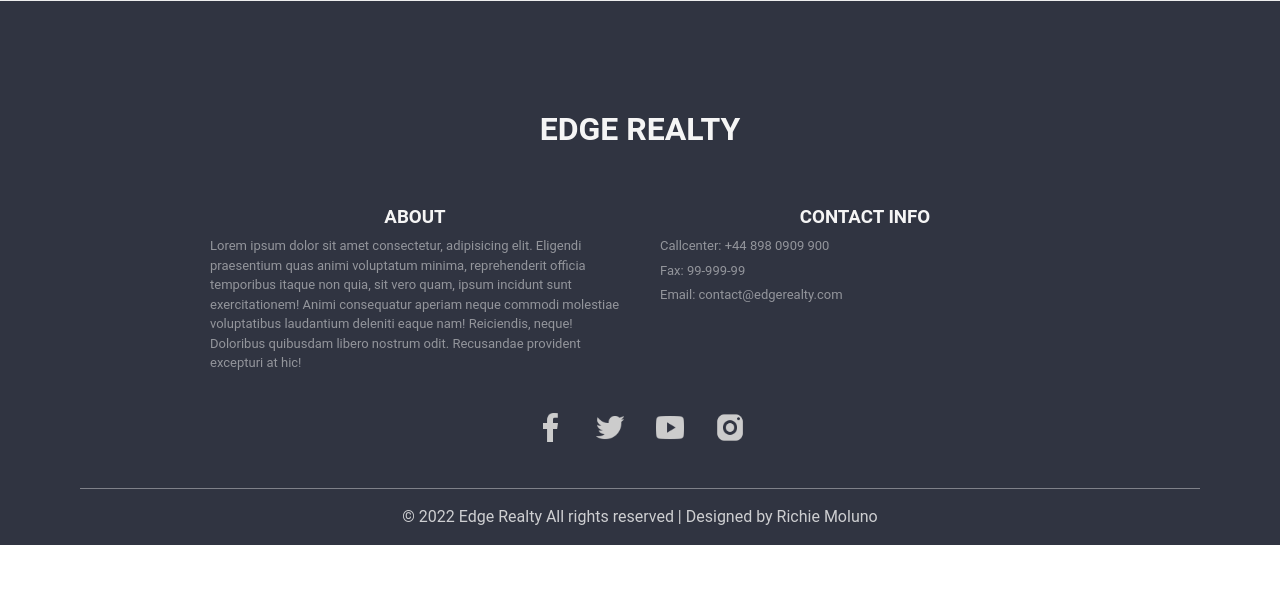
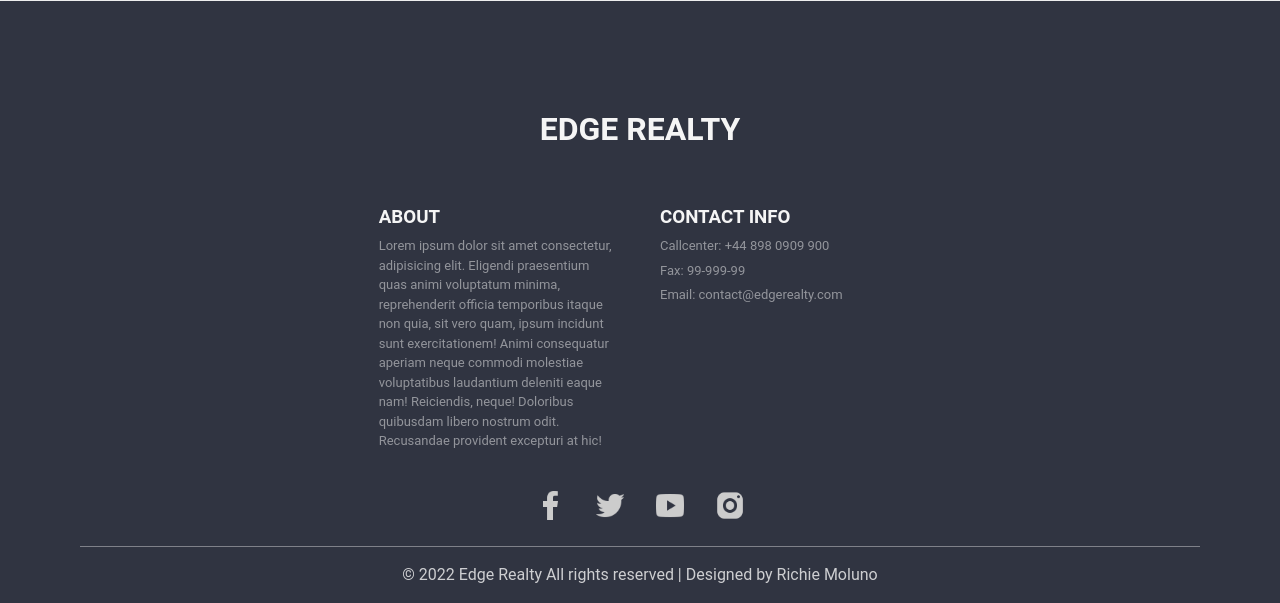
Before and after one commit to RealRichi3/Real-Estate, a PHP site: page / in a window 1280 px wide. Shown: the part 5396-5999 px from the top of the page. Before the commit the page ends 5941 px from the top, so only its background shows below. Run offline with PHP 8.4, Linux system fonts and the light colour scheme.

Commit message:
Completed 'footer' responsive design

```diff
--- a/static/styles/index.css
+++ b/static/styles/index.css
@@ -1627,7 +1627,8 @@ h2 {
   flex-direction: column;
   justify-content: center;
   align-items: center;
-  margin-bottom: 30px;
+  margin: 10px;
+  width: auto;
 }
 
 .footer-body p {
@@ -1635,25 +1636,31 @@ h2 {
   font-size: 13px;
   margin: 5px 0;
 }
+.footer-body h3 {
+  text-align: left;
+}
 
 .footer-body>div:first-child {
   display: flex;
   flex-direction: row;
   justify-content: center;
-  width: 900px;
+  /* width: 900px; */
 }
 
 .footer-body>div:first-child>* {
   margin: 20px;
 }
 
-.footer-body>div:first-child>div:first-child {
-  flex: 1 1;
-}
-
-.footer-body>div:first-child>div:last-child {
-  flex: 1 1;
-}
+.footer-body>div:first-child>div {
+  height: auto;
+  width: 100%;
+  max-width: 300px;
+}
+
+/* .footer-body>div:first-child>div:last-child {
+  height: auto;
+  max-width: 400px;
+} */
 
 .socials {
   display: flex;
@@ -1661,6 +1668,8 @@ h2 {
   justify-content: center;
   align-items: center;
   width: 100%;
+  /* margin-bottom: 30px; */
+  margin-top: auto;
 }
 
 .socials button {
@@ -1760,10 +1769,17 @@ h2 {
     padding: auto;
     margin-left: auto;
   }
-}
-
-
-
+  .footer h3 {
+    text-align: left;
+  }
+}
+
+/* @media (max-width: 900px) {
+  .footer-body>div:first-child>div:first-child {
+    width: auto;
+    max-width: fit-content;
+  }
+} */
 /* Mobile */
 @media (max-width: 768px) {
   .header-container{
@@ -1811,6 +1827,12 @@ h2 {
     width: auto;
     left: 10px;
     bottom: 10px;
+  }
+  .footer-body {
+    margin: 0;
+  }
+  .footer-container, .footer{
+    padding: 20px
   }
 }
 
@@ -1847,6 +1869,10 @@ h2 {
     grid-template-columns: 1fr;
     grid-gap: 10px;
   }
+  .footer-body>div:first-child{
+    flex-direction: column;
+    align-items: center;
+  }
 }
 
 
```
